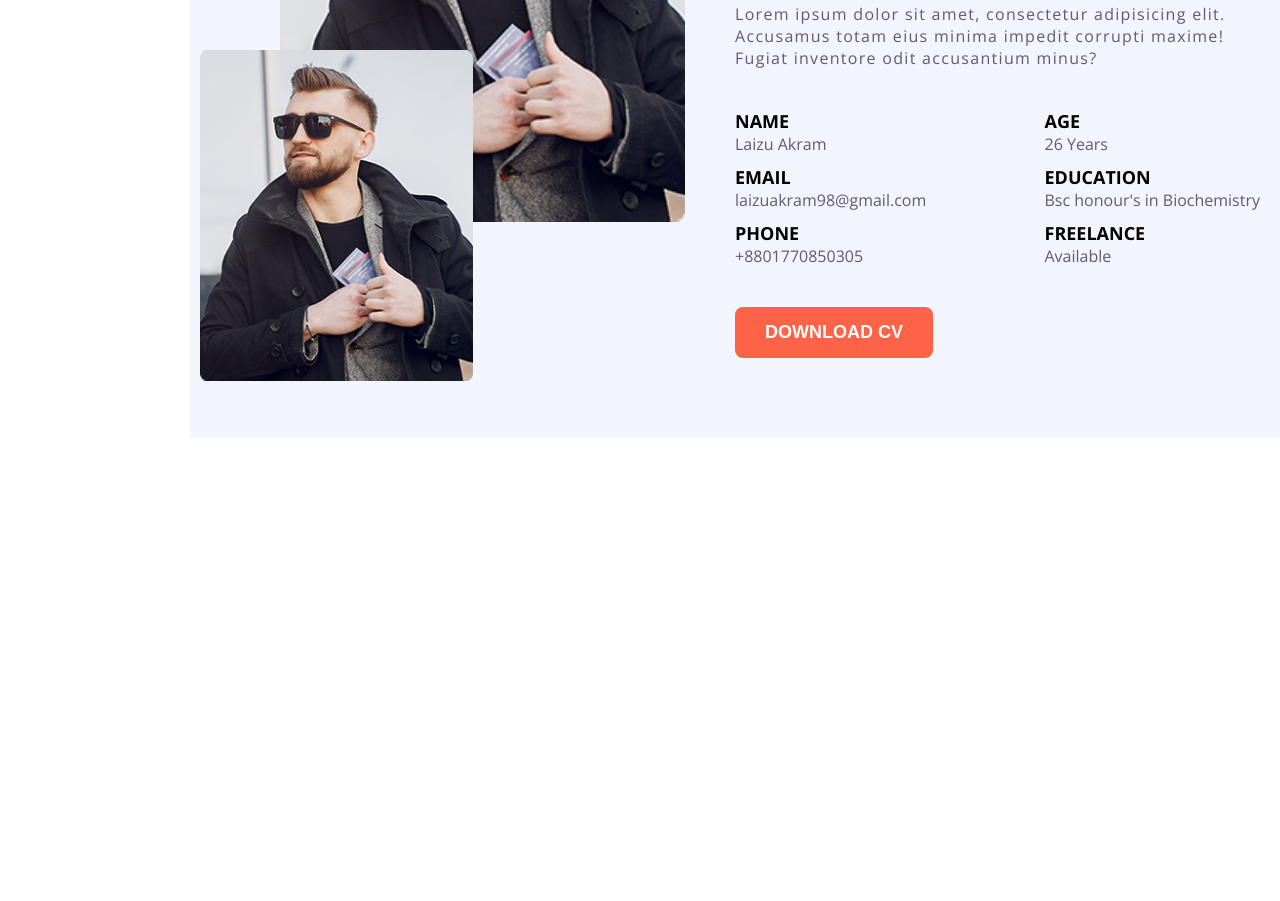
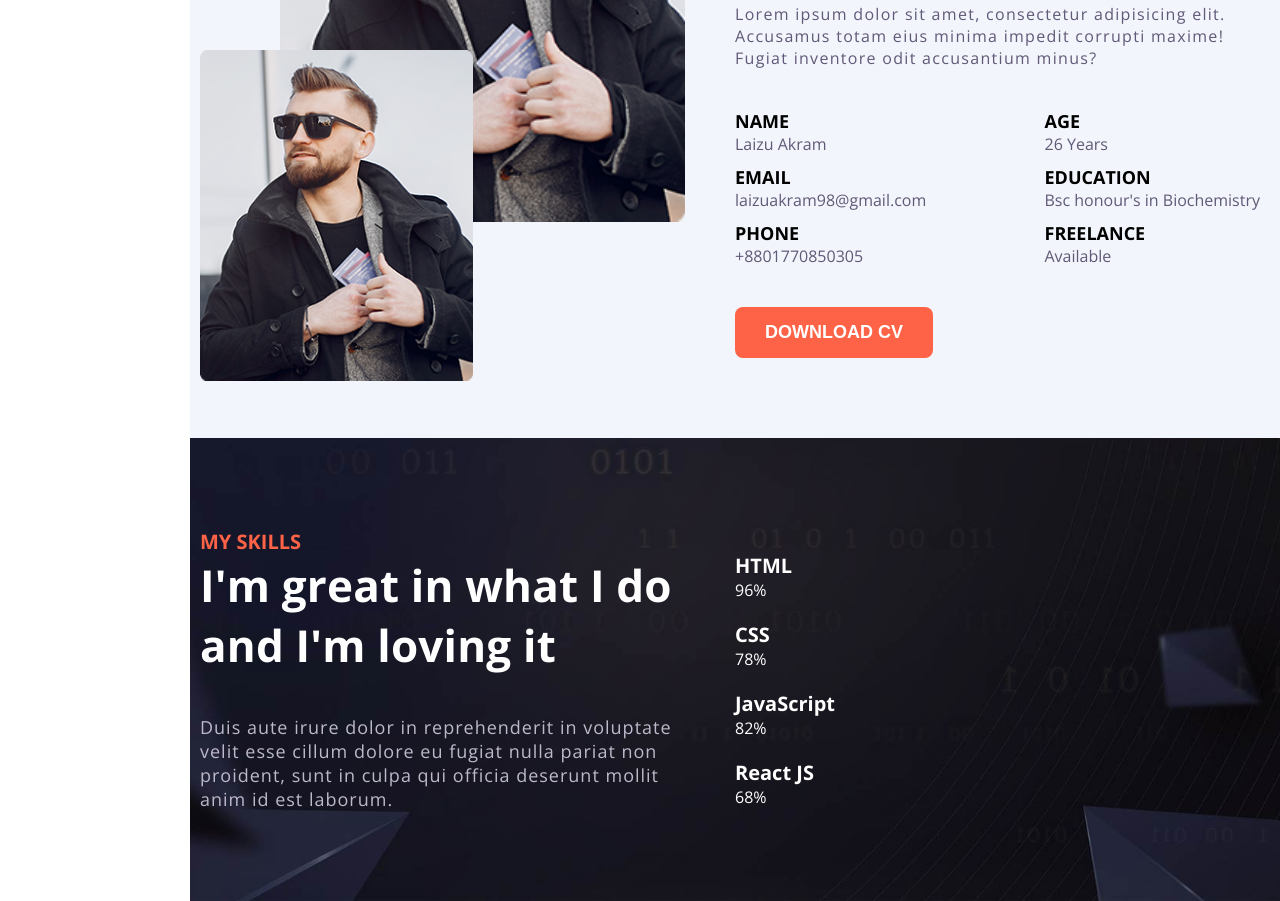
Before and after one commit to laizuakram1/Portfolio-single-page, a plain HTML site: page index.html in a window 1280 px wide. Shown: the part 1747-2648 px from the top of the page. Before the commit the page ends 2185 px from the top, so only its background shows below. Drawn offline with nearby package versions, Linux system fonts and the light colour scheme.

Commit message:
create skills section

```diff
--- a/index.html
+++ b/index.html
@@ -127,6 +127,38 @@
             </div>
             <!-----About me--- end here--->
 
+            <!-- skills section start here -->
+            <div id="skills" class="skills">
+                <div class="skills-container">
+                    <div class="skills-left">
+                        <h2>My Skills</h2>
+                        <h1>I'm great in what I do and I'm loving it</h1>
+                        <p>Duis aute irure dolor in reprehenderit in voluptate velit esse cillum dolore eu fugiat nulla pariat non proident, sunt in culpa qui officia deserunt mollit anim id est laborum.</p>
+                    </div>
+                    <div class="skills-right">
+                        <div class="progress-list">
+                            <div class="progress">
+                                <p>HTML</p>
+                                <div><span>96%</span></div>
+                            </div>
+                            <div class="progress">
+                                <p>CSS</p>
+                                <div><span>78%</span></div>
+                            </div>
+                            <div class="progress">
+                                <p>JavaScript</p>
+                                <div><span>82%</span></div>
+                            </div>
+                            <div class="progress">
+                                <p>React JS</p>
+                                <div><span>68%</span></div>
+                            </div>
+                        </div>
+                    </div>
+                </div>
+            </div>
+            <!-- skills section end here -->
+
         </main>
     </div>
 </body>
--- a/style.css
+++ b/style.css
@@ -334,3 +334,62 @@ main{
 .personal-info div> p {
     font-size: 16px;
 }
+
+/* skills sections style start here */
+.skills-container{
+    width: 100%;
+    padding: 90px 10px;
+    background: url(./images/skill-bg.jpg);
+    background-size: cover;
+    background-repeat: repeat;
+    color: #fff;
+    display: flex;
+    align-items: center;
+    justify-content: space-between;
+}
+.skills-left{
+    width: 50%;
+    padding: 0 50px 0 0;
+}
+.skills-left h2{
+    font-size: 20px;
+    font-weight: 700;
+    text-transform: uppercase;
+    color: tomato;
+
+}
+.skills-left h1{
+    font-size: 44px;
+    font-weight: 900;
+    letter-spacing: 0.2px;
+
+}
+.skills-left > p{
+    font-size: 18px;
+    letter-spacing: 1px;
+    margin-top: 40px;
+    color: #bdb9cb;
+
+
+}
+.skills-right{
+    width: 50%;
+}
+.progress{
+    margin-top: 20px;
+}
+.progress > p{
+    font-size: 20px;
+    font-weight: 900;
+    color: #fff;
+
+}
+
+
+
+
+
+
+
+
+/* skills sections style end here */
```
Also changed, not shown: images/skill-bg.jpg (added).
